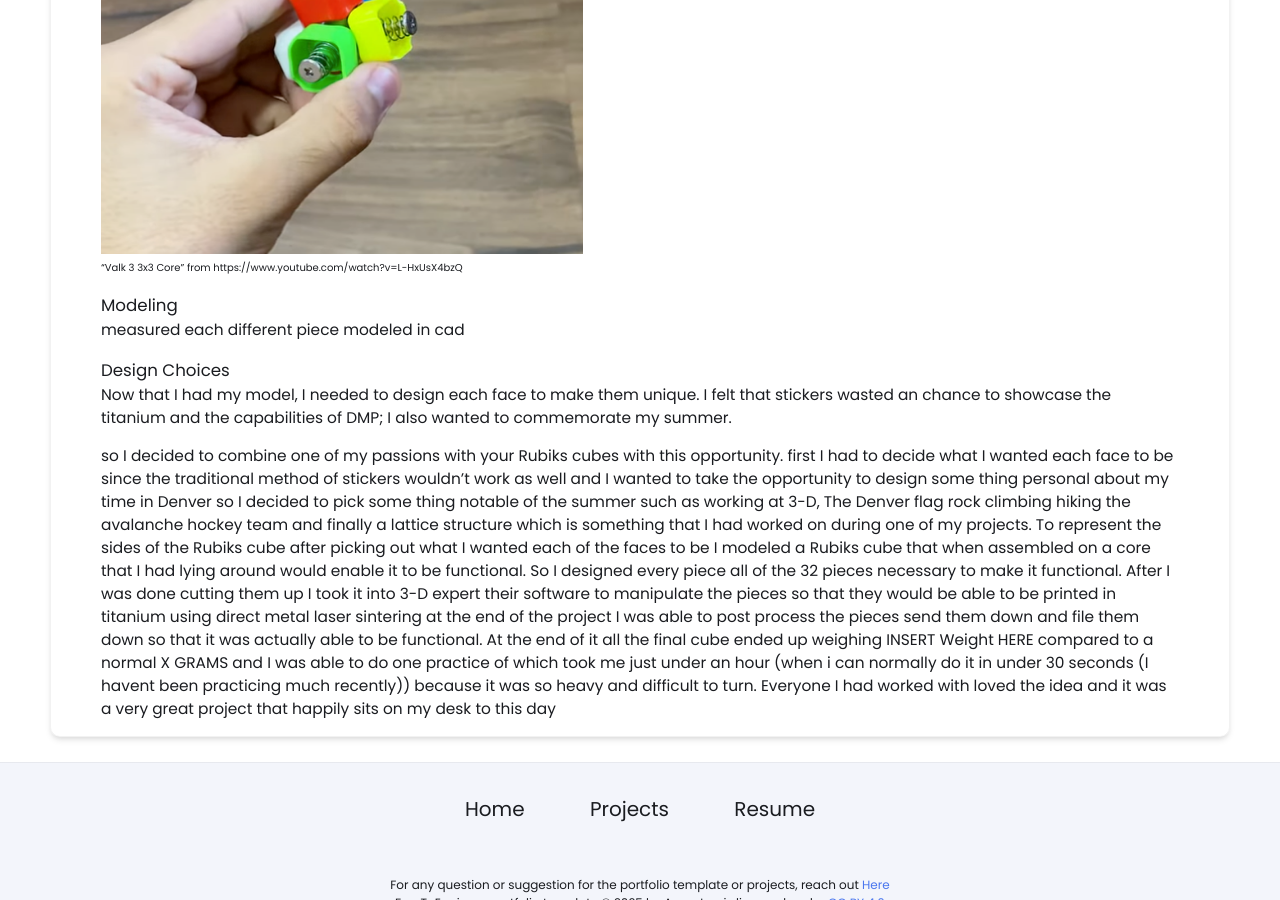
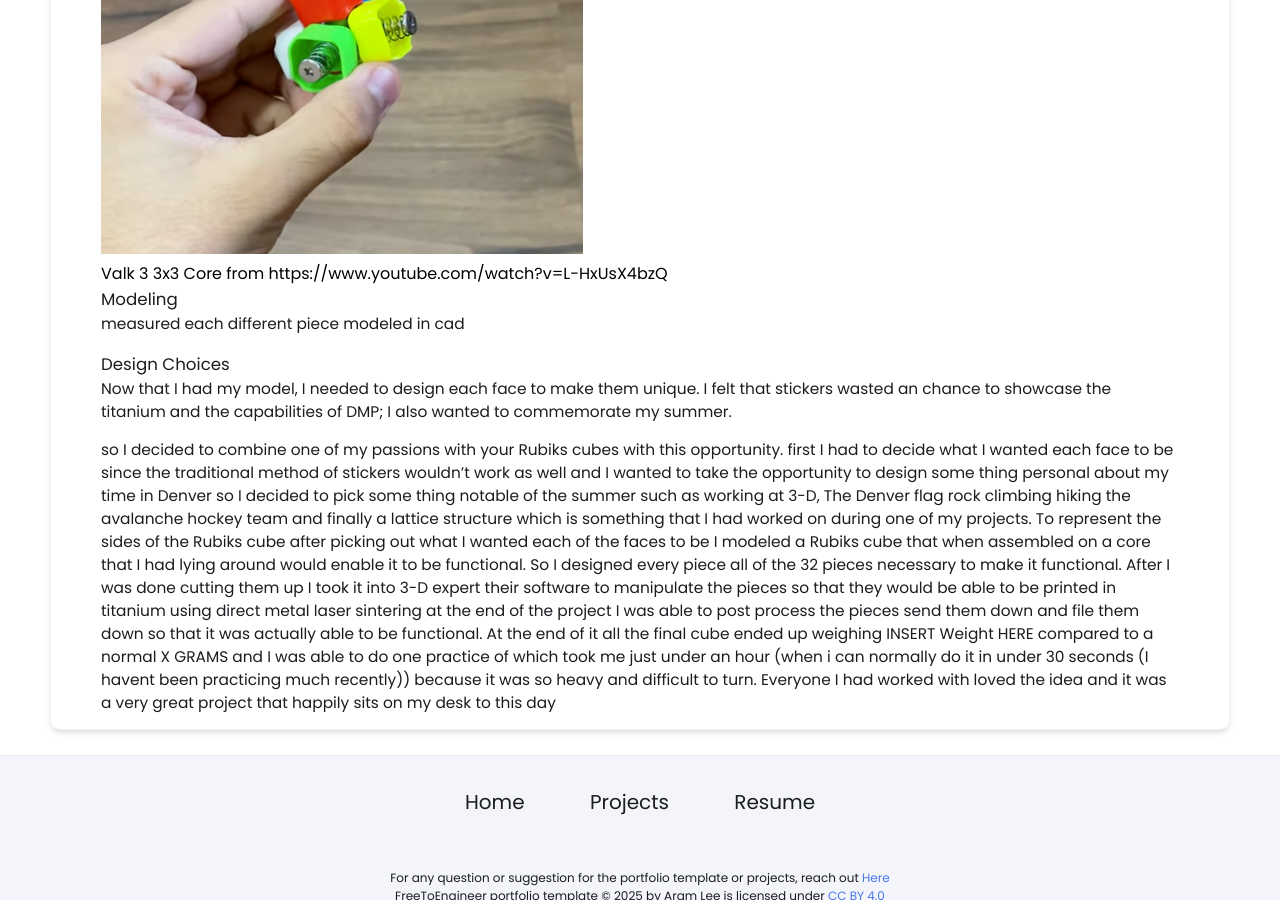
Before and after one commit to mgordon17/mgordon17.github.io, a Jekyll site: the page built from _projects/Ti-Cube/index.md, in a window 1280 px wide and 900 px high, scrolled down 1262 px. Built offline with Jekyll 4.4.1, drawn with Linux system fonts in a browser that asks for light colours.

Commit message:
Update index.md

```diff
--- a/_projects/Ti-Cube/index.md
+++ b/_projects/Ti-Cube/index.md
@@ -21,8 +21,12 @@ I first started cubing back in middle school and immediatly fell in love. As tim
 ## Process
 ### Planning
 Since I wanted my cube to be functional, I decided to base all of my dimensions on an old cube in my collection. The primary benefit of this being I could fit my pieces to a pre-existing core that required no maintenance. Typically, speedcubes require lubrication with use, but because I didn't anticipate solving my titanium cube that often, this wouldn't be a concern. This way, I could have the reliability and functionality of a normal cube, but still make a majority of it my own.
-{% include image-gallery.html images="Core.png" height="400"%}
-<span style="font-size: 10px">"Valk 3 3x3 Core" from https://www.youtube.com/watch?v=L-HxUsX4bzQ</span>
+<figure>
+  <img src="Core.png" alt="Valk 3 3x3 Core" style="height:400px; justify-content: center">
+  <figcaption>Valk 3 3x3 Core from https://www.youtube.com/watch?v=L-HxUsX4bzQ</figcaption>
+</figure>
+<!-- {% include image-gallery.html images="Core.png" height="400" %}
+<span style="font-size: 10px">"Valk 3 3x3 Core" from https://www.youtube.com/watch?v=L-HxUsX4bzQ</span> -->
 ### Modeling
 <!-- talk about modeling the pieces -->
 measured each different piece
```
